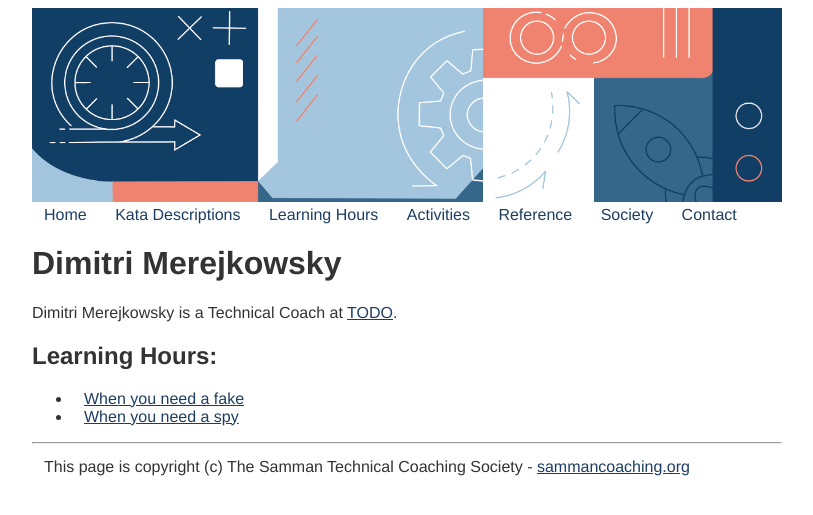
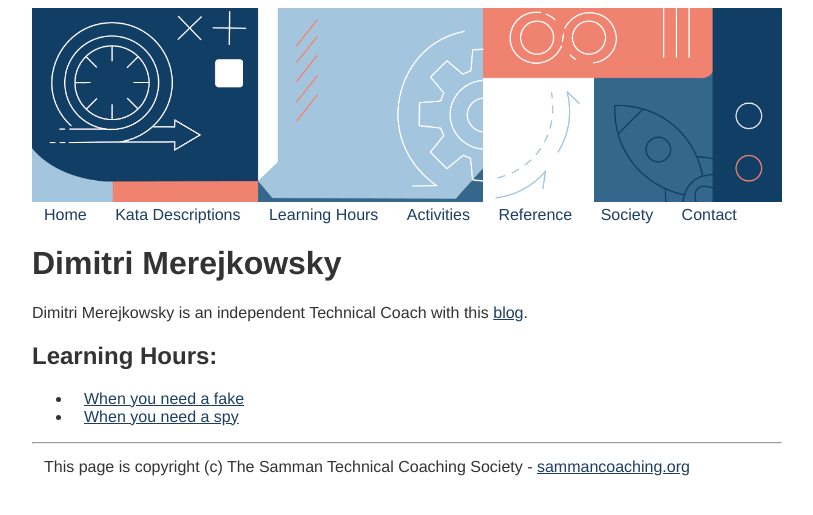
Before and after one commit to sammancoaching/website, a Jekyll site: the page built from society/contributors/dmerejkowsky.md, in a window 1280 px wide. Shown: the top 515 px of the page, without its empty margins (233-1046 px from the left). Built offline with Jekyll 4.4.1, drawn with Linux system fonts in a browser that asks for light colours.

```diff
--- a/_data/contributors.yml
+++ b/_data/contributors.yml
@@ -58,13 +58,13 @@ peitor:
   url: https://beyond-agility.com/
   affiliation: Beyond Agility
   member: no
-dmerejkowsky:
-  title: Dimitri Merejkowsky
-  url: https://dmerej.info/
-  affiliation: TODO
-  member: no
 gregorriegler:
   title: Gregor Riegler
   url: https://ebcont.com
   affiliation: ebcont
   member: no
+dmerejkowsky:
+  title: Dimitri Merejkowsky
+  url: https://dmerej.info/
+  affiliation: Independent
+  member: no
--- a/society/contributors/dmerejkowsky.md
+++ b/society/contributors/dmerejkowsky.md
@@ -7,4 +7,4 @@ role: Technical Coach
 
 # {{ page.title}}
 {% assign author = site.data.contributors[page.author] %}
-{{author.title}} is a {{page.role}} at [{{author.affiliation}}]({{author.url}}).
+{{author.title}} is an independent Technical Coach with this [blog]({{author.url}}).
```
